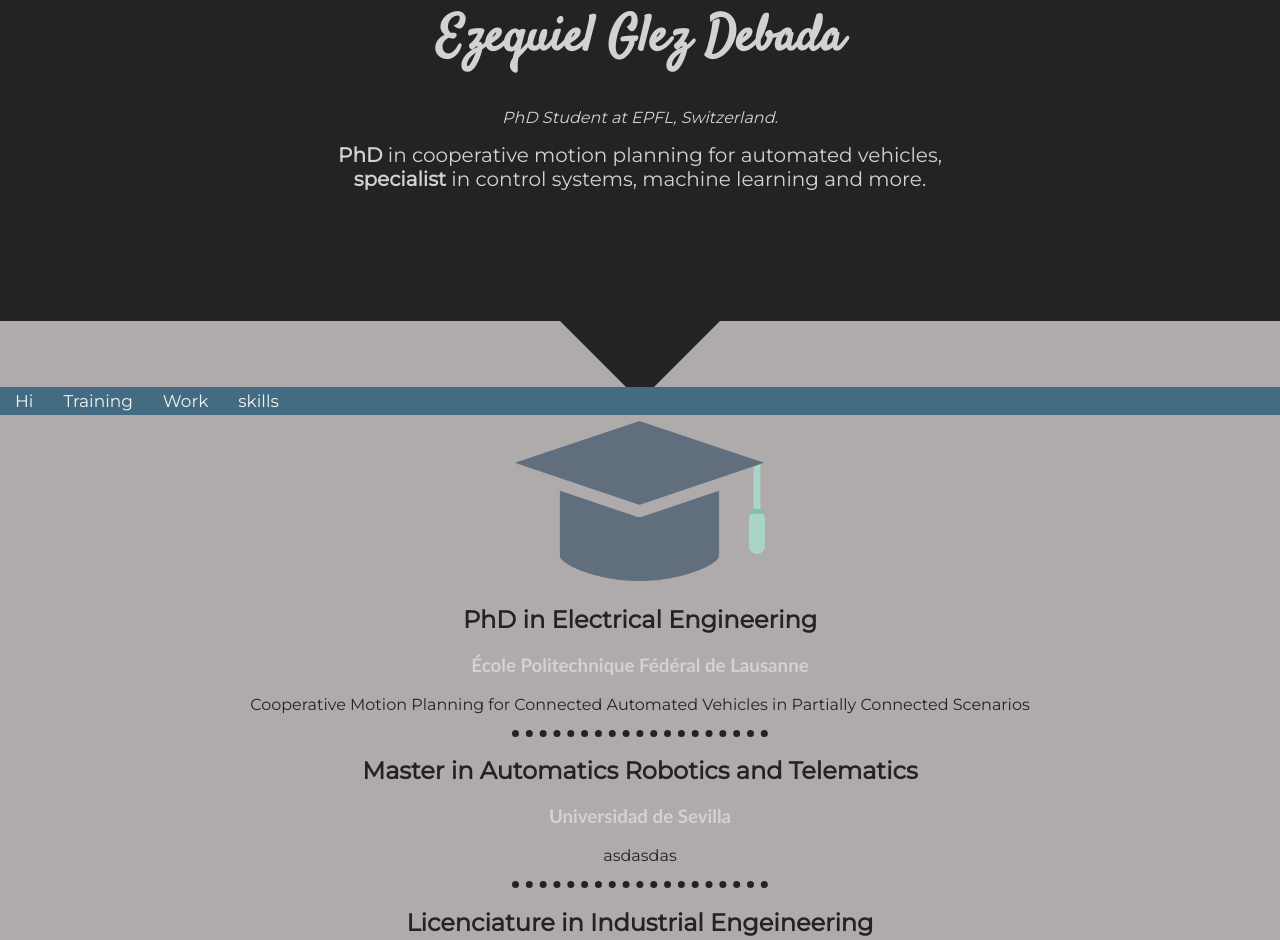
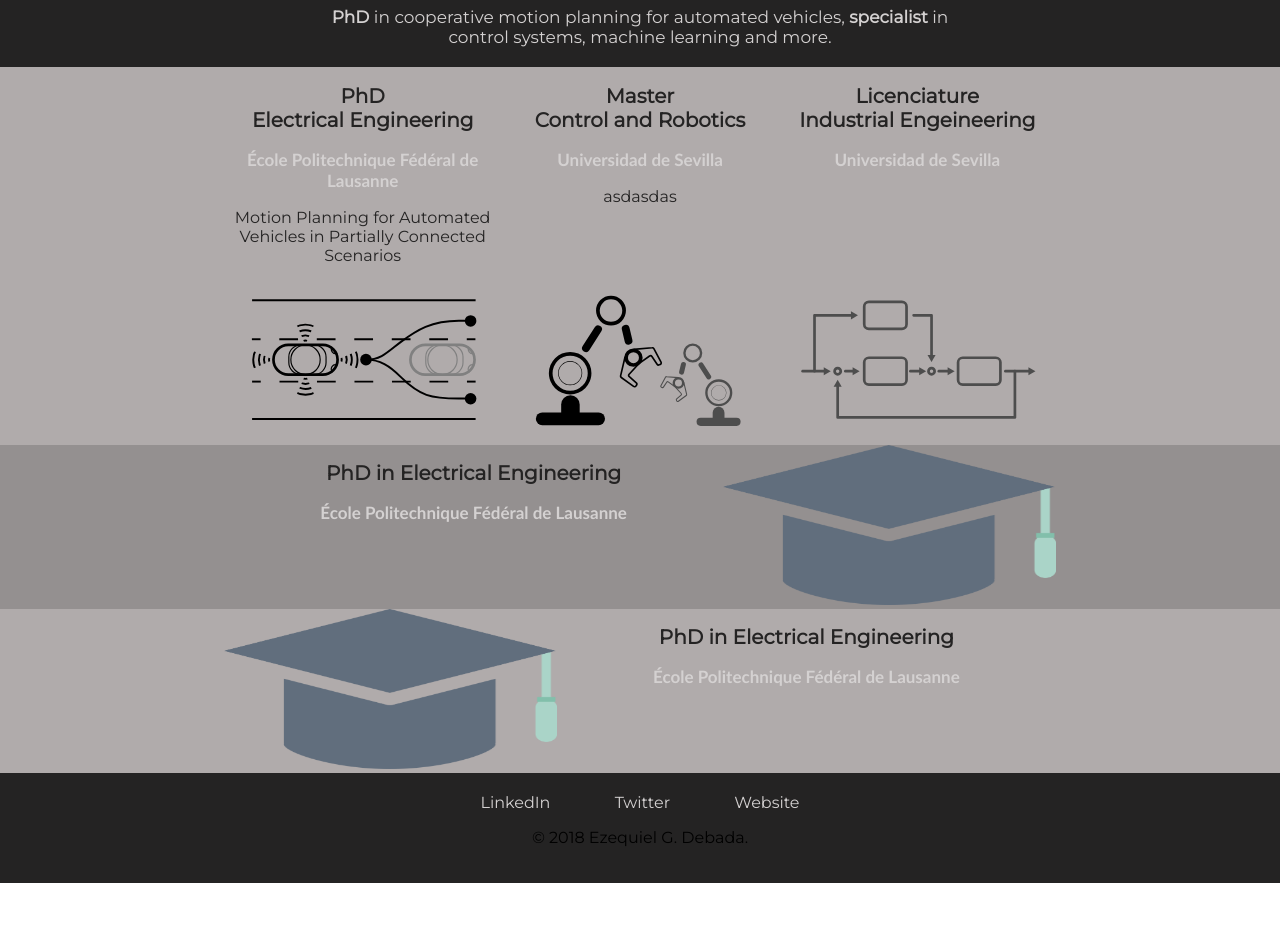
Before and after one commit to ezgode/cv, a plain HTML site: page index.html in a window 1280 px wide. Shown: the part 385-1325 px from the top of the page. After the commit the page ends 1268 px from the top, so only its background shows below. Drawn offline with Linux system fonts and the light colour scheme.

Commit message:
updating

```diff
--- a/css/styles.css
+++ b/css/styles.css
@@ -17,34 +17,48 @@
 
 h1 {
   color:#D4D1D1;
-  font-size: 50px;
+  font-size: 30px;
   font-family: 'Satisfy', cursive;
 }
-
+h2 {
+  font-size: 20px;
+}
 h3 {
+  font-size: 17px;
   color:#D4D1D1;
   font-family: calibri;
   text-align:center;
 }
 
+.social_link {
+  color: #D4D1D1;
+  text-decoration: none;
+  margin: 20px 30px
+}
+
+.social_link:hover {
+  color: #B0ABAB;
+}
+.copyright {
+}
 /********CLASS SELECTORS*********/
 .arrow-down {
-  width: 000px;
-  border-left: 80px solid transparent;
-  border-right: 80px solid transparent;
+  width: 0;
+  border-left: 200px solid transparent;
+  border-right: 200px solid transparent;
   margin: 0 auto 0 auto;
   position: relative;
-  top: 130px;
+  top: 110px;
 }
 .first-arrow {
-  border-top: 80px solid #242323;
+  border-top: 60px solid #242323;
 }
 
 .odd-arrow {
-  border-top: 80px solid #B0ABAB;
+  border-top: 60px solid #B0ABAB;
 }
 .even-arrow {
-  border-top: 80px solid #949090;
+  border-top: 60px solid #949090;
 }
 
 .avatar {
@@ -58,41 +72,15 @@
 .heading {
   text-align: center;
   background-color:#242323;
-  padding-top: 100px;
-  padding-bottom: 50px;
+  padding-top: 20px;
+  padding-bottom: 20px;
   color: #D4D1D1;
 }
 .description_par {
   margin: 0 auto;
   width: 50%;
   max-width: 1000px;
-  font-size: 20px;
-}
-
-.section {
-  text-align: center;
-  padding-bottom: 50px;
-}
-
-.left {
-  float: left;
-  width: 50%;
-
-}
-.right {
-  float: left;
-  width: 50%;
-}
-
-.section_img {
-  display: inline-block;
-  margin-left: auto;
-  margin-right: auto;
-  margin-top: 100px;
-}
-.section_content {
-  margin-top: 80px;
-  width: 70%;
+  font-size: 17px;
 }
 .odd {
   background-color: #B0ABAB;
@@ -102,37 +90,38 @@
   background-color: #949090;
   color: #242323;
 }
-
-/* Add a black background color to the top navigation */
-.topnav {
-  bottom: 0;
-  left: 0;
+.bottom-container {
+  text-align: center;
+  background-color: #242323;
+  margin: 00px 0px;
+  padding: 20px 0px;
+}
+.small{
+  width:40%;
+}
+.medium{
+  width:50%;
+}
+.large{
+  width:60%;
+}
+.section {
+  width : 100%;
+  padding: 0px 0 0px 0;
+}
+.section-column{
+  width : 65%;
+  margin: auto;
+  display: flex;
+  align-items: center;
+  vertical-align: top;
+}
+.section_item {
+  text-align: center;
+  align-self: flex-start;
+}
+.section_img {
   width: 100%;
-  position: fixed;
-  background-color: #436C82;
-  overflow: hidden;
+  margin-top: auto;
 }
-
-/* Style the links inside the navigation bar */
-.topnav a {
-  float: left;
-  color: #f2f2f2;
-  text-align: center;
-  padding: 4px 15px;
-  text-decoration: none;
-  font-size: 17px;
-}
-
-/* Change the color of links on hover */
-.topnav a:hover {
-  background-color: #F5F5F5;
-  color: black;
-}
-
-/* Add a color to the active/current link */
-.topnav a.active {
-  background-color: #333333;
-  color: white;
-}
-
 /********ID SELECTORS*********/
--- a/index.html
+++ b/index.html
@@ -17,69 +17,91 @@
         <div class="description_par">
           <strong>PhD</strong> in cooperative motion planning for automated
           vehicles, <strong>specialist</strong> in control systems, machine learning and more.
-           <!--PhD candidate at EPFL in Electrical Engeineering, doing research on
-           motion planning for automated vehicles in mixed traffic.
-           Passionated about technology, control systems, robotics, and Intelligent
-           Transportation Systems. Especiallist in cooperative motion planning for
-           automated vehicles. Methodological, creative, meticulous, problem-solver,
-           team-player. Sports, DIY electronic projects, photography and digital
-           design afficionado.-->
         </div>
-        <div class="arrow-down first-arrow"></div>
+        <!-- <div class="arrow-down first-arrow"></div> -->
     </div>
 
     <!-- GLOBAL CONTAINER -->
     <div class="content">
       <!-- EDUCATION -->
       <div class="section odd">
-          <!-- LEFT SECT -->
-          <img class="section_img"src="assets/education_fig.png" alt="">
-          <!-- RIGHT SECT -->
+        <div class="section-column">
+          <div class="section_item large">
             <!-- PHD -->
-          <h2>PhD in Electrical Engineering</h2>
+            <h2>PhD<br>Electrical Engineering</h2>
             <h3>École Politechnique Fédéral de Lausanne</h3>
-          <p>Cooperative Motion Planning for Connected Automated Vehicles in Partially Connected Scenarios</p>
+            <p>Motion Planning for Automated Vehicles in Partially Connected Scenarios</p>
+          </div>
+          <div class="section_item large">
             <!-- MASTER -->
-          <hr>
-          <h2>Master in Automatics Robotics and Telematics</h2>
+            <h2>Master<br>Control and Robotics</h2>
             <h3>Universidad de Sevilla</h3>
             <p>asdasdas</p>
-          <hr>
+          </div>
+          <div class="section_item large">
             <!-- BACHELOR -->
-          <h2>Licenciature in Industrial Engeineering</h2>
+            <h2>Licenciature<br>Industrial Engeineering</h2>
             <h3>Universidad de Sevilla</h3>
-          <div class="arrow-down odd-arrow"></div>
+            <!-- <div class="arrow-down odd-arrow"></div> -->
+          </div>
+        </div>
+        <div class="section-column">
+          <div class="section_item large">
+            <!-- PHD -->
+            <img class="section_img" src="assets/autonomous_vehicle.svg" alt="">
+          </div>
+          <div class="section_item large">
+            <!-- MASTER -->
+            <img class="section_img" src="assets/robotic_arm.svg" alt="">
+          </div>
+          <div class="section_item large">
+            <!-- BACHELOR -->
+            <img class="section_img" src="assets/control_engineering.svg" alt="">
+          </div>
+        </div>
       </div>
 
 
 
 
       <div class="section even">
+        <div class="section-column">
+          <div class="section_item large">
             <!-- LEFT SECT -->
-          <img class="section_img"src="assets/education_fig.png" alt="">
-          <!-- RIGHT SECT -->
             <!-- PHD -->
             <h2>PhD in Electrical Engineering</h2>
             <h3>École Politechnique Fédéral de Lausanne</h3>
-          <div class="arrow-down even-arrow"></div>
+            <!-- <div class="arrow-down-arrow"></div> -->
+          </div>
+          <div class="section_item small">
+            <!-- RIGHT SECT -->
+            <img class="section_img"src="assets/education_fig.png" alt="">
+          </div>
+        </div>
       </div>
 
 
 
       <div class="section odd">
+        <div class="section-column">
+          <div class="section_item small">
             <!-- LEFT SECT -->
             <img class="section_img"src="assets/education_fig.png" alt="">
+          </div>
+          <div class="section_item large">
             <!-- RIGHT SECT -->
             <!-- PHD -->
             <h2>PhD in Electrical Engineering</h2>
             <h3>École Politechnique Fédéral de Lausanne</h3>
+          </div>
+        </div>
       </div>
 
 
     </div>
 
 
-    <!--Navigation bar-->
+    <!--Navigation bar
     <div class="topnav">
       <a href="#hi">Hi</a>
       <a href="#Training">Training</a>
@@ -89,15 +111,13 @@
 
 
     <a href="hobbies.html">Hobbies</a>
-    <a href="contact.html">Contact me</a>
+    <a href="contact.html">Contact me</a>-->
 
     <div class="bottom-container">
-      <a class="footer-link" href="https://www.linkedin.com/">LinkedIn</a>
-      <a class="footer-link" href="https://twitter.com/">Twitter</a>
-      <a class="footer-link" href="https://www.appbrewery.co/">Website</a>
-      <p>© 2018 Name Surname.</p>
+      <a class="social_link" href="https://www.linkedin.com/">LinkedIn</a>
+      <a class="social_link" href="https://twitter.com/">Twitter</a>
+      <a class="social_link" href="https://www.appbrewery.co/">Website</a>
+      <p class="copyright">© 2018 Ezequiel G. Debada.</p>
     </div>
-
-
   </body>
 </html>
```
Also changed, not shown: assets/autonomous_vehicle.svg (added), assets/control_engineering.svg (added), assets/robotic_arm.svg (added), 1 other file. Lines whose indentation alone changed are shown as unchanged.
